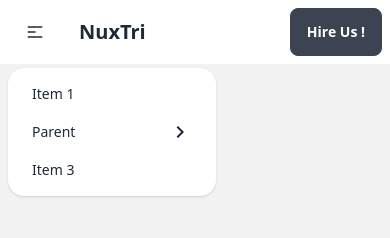
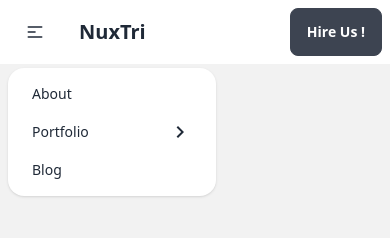
Before and after one commit to azulkipli/nuxtri, a Nuxt app: page / in a window 390 px wide. Both pictures are taken after a click on the label 35 px from the left and 32 px from the top of the page. Shown: the top 238 px of the page. Built offline with nearby package versions, Linux system fonts and the light colour scheme.

Commit message:
udpate topNav

```diff
--- a/components/Hero.vue
+++ b/components/Hero.vue
@@ -1,7 +1,7 @@
 <template>
     <div class="hero min-h-screen bg-base-200">
         <div class="hero-content text-center">
-            <div class="max-w-md">
+            <div class="sm:max-w-sm md:max-w-md">
                 <h1 class="text-5xl font-bold">Halo NuxtJS 3</h1>
                 <p class="py-6">Provident cupiditate voluptatem et in. Quaerat fugiat ut assumenda excepturi
                     exercitationem quasi. In deleniti eaque aut repudiandae et a id nisi.</p>
--- a/components/TopNav.vue
+++ b/components/TopNav.vue
@@ -8,44 +8,60 @@
           </svg>
         </label>
         <ul tabindex="0" class="menu menu-compact dropdown-content mt-3 p-2 shadow bg-base-100 rounded-box w-52">
-          <li><a>Item 1</a></li>
+          <li>
+            <NuxtLink to="/">About</NuxtLink>
+          </li>
           <li tabindex="0">
-            <a class="justify-between">
-              Parent
+            <NuxtLink to="/" class="justify-between">
+              Portfolio
               <svg class="fill-current" xmlns="http://www.w3.org/2000/svg" width="24" height="24" viewBox="0 0 24 24">
                 <path d="M8.59,16.58L13.17,12L8.59,7.41L10,6L16,12L10,18L8.59,16.58Z" />
               </svg>
-            </a>
+            </NuxtLink>
             <ul class="p-2">
-              <li><a>Submenu 1</a></li>
-              <li><a>Submenu 2</a></li>
+              <li>
+                <NuxtLink to="/">Category 1</NuxtLink>
+              </li>
+              <li>
+                <NuxtLink to="/">Category 2</NuxtLink>
+              </li>
             </ul>
           </li>
-          <li><a>Item 3</a></li>
+          <li>
+            <NuxtLink to="/">Blog</NuxtLink>
+          </li>
         </ul>
       </div>
       <a class="btn btn-ghost normal-case text-xl">NuxTri</a>
     </div>
     <div class="navbar-center hidden lg:flex">
       <ul class="menu menu-horizontal p-0">
-        <li><a>About</a></li>
+        <li>
+          <NuxtLink to="/">About</NuxtLink>
+        </li>
         <li tabindex="0">
-          <a>
+          <a href="#">
             Portfolio
             <svg class="fill-current" xmlns="http://www.w3.org/2000/svg" width="20" height="20" viewBox="0 0 24 24">
               <path d="M7.41,8.58L12,13.17L16.59,8.58L18,10L12,16L6,10L7.41,8.58Z" />
             </svg>
           </a>
           <ul class="p-2">
-            <li><a>Submenu 1</a></li>
-            <li><a>Submenu 2</a></li>
+            <li>
+              <NuxtLink to="/">Category 1</NuxtLink>
+            </li>
+            <li>
+              <NuxtLink to="/">Category 2</NuxtLink>
+            </li>
           </ul>
         </li>
-        <li><a>Blog</a></li>
+        <li>
+          <NuxtLink to="/">Blog</NuxtLink>
+        </li>
       </ul>
     </div>
     <div class="navbar-end">
-      <a class="btn text-white normal-case">Hire Us !</a>
+      <NuxtLink class="btn text-white normal-case" to="/">Hire Us !</NuxtLink>
     </div>
   </div>
 </template>
--- a/package.json
+++ b/package.json
@@ -3,10 +3,11 @@
   "scripts": {
     "build": "nuxt build",
     "dev": "nuxt dev",
-    "dev-https": "nuxt dev --https --ssl-cert localhost.pem --ssl-key localhost-key.pem",
     "generate": "nuxt generate",
     "preview": "nuxt preview",
-    "postinstall": "nuxt prepare"
+    "postinstall": "nuxt prepare",
+    "dev-https": "nuxt dev --https --ssl-cert localhost.pem --ssl-key localhost-key.pem",
+    "start-https": "nuxt start --https --ssl-cert localhost.pem --ssl-key localhost-key.pem"
   },
   "devDependencies": {
     "nuxt": "3.0.0-rc.13"
```
